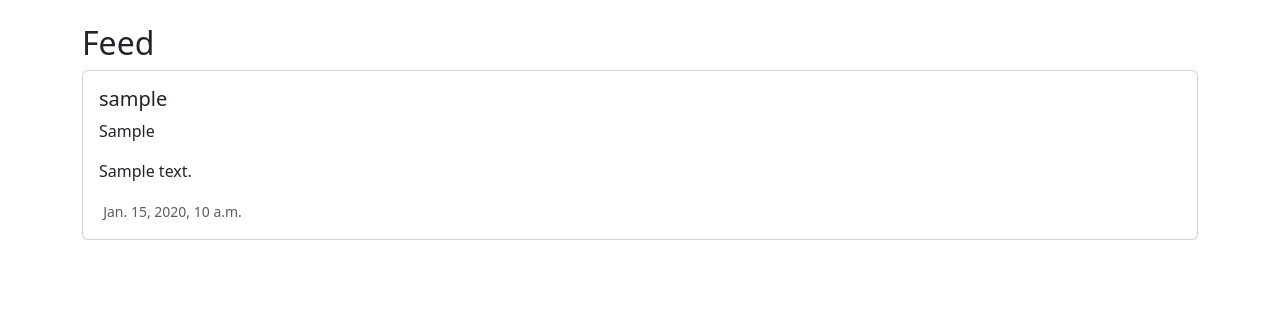
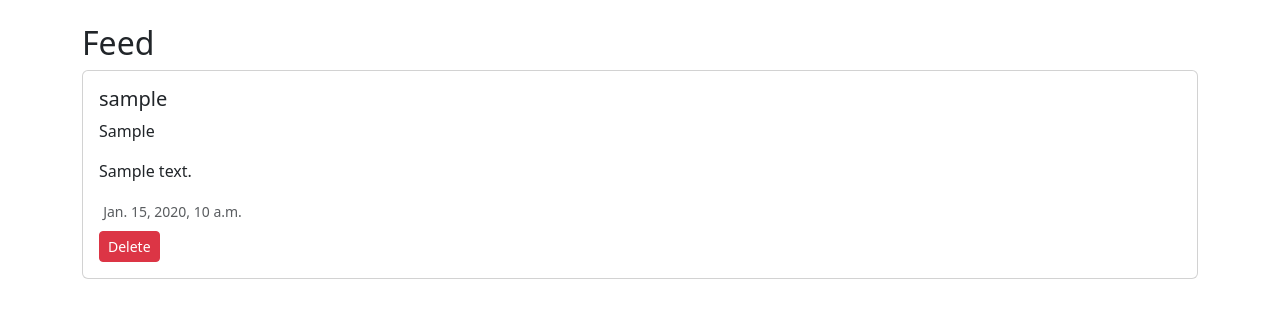
Before and after one commit to 1155-boni/network, a Django app: page /feed/ in a window 1280 px wide. Shown: the part 56-374 px from the top of the page. Run offline with Django 5.2, Linux system fonts and the light colour scheme; a user stored in the database is signed in; tables that the repository leaves empty hold one stand-in row (values such as "Sample post"); some libraries are stand-ins or nearby versions.

Commit message:
delete button

```diff
--- a/instafinsta/templates/feed.html
+++ b/instafinsta/templates/feed.html
@@ -13,11 +13,23 @@
           <h5>{{ post.user.username }}</h5>
           <p>{{ post.caption }}</p>
           <p>{{ post.content }}</p>
+
           {% if post.image %}
             <img src="{{ post.image.url }}" class="img-fluid rounded" style="max-height: 400px;">
           {% endif %}
 
           <small class="text-muted">{{ post.created_at }}</small>
+
+          <!-- Show delete button only if current user is the owner -->
+          {% if post.user == request.user %}
+            <form method="post" action="{% url 'delete_post' post.id %}">
+              {% csrf_token %}
+              <button type="submit" class="btn btn-danger btn-sm mt-2"
+                onclick="return confirm('Are you sure you want to delete this post?')">
+                Delete
+              </button>
+            </form>
+          {% endif %}
         </div>
       </div>
     {% endfor %}
```
Lines whose indentation alone changed are shown as unchanged.
